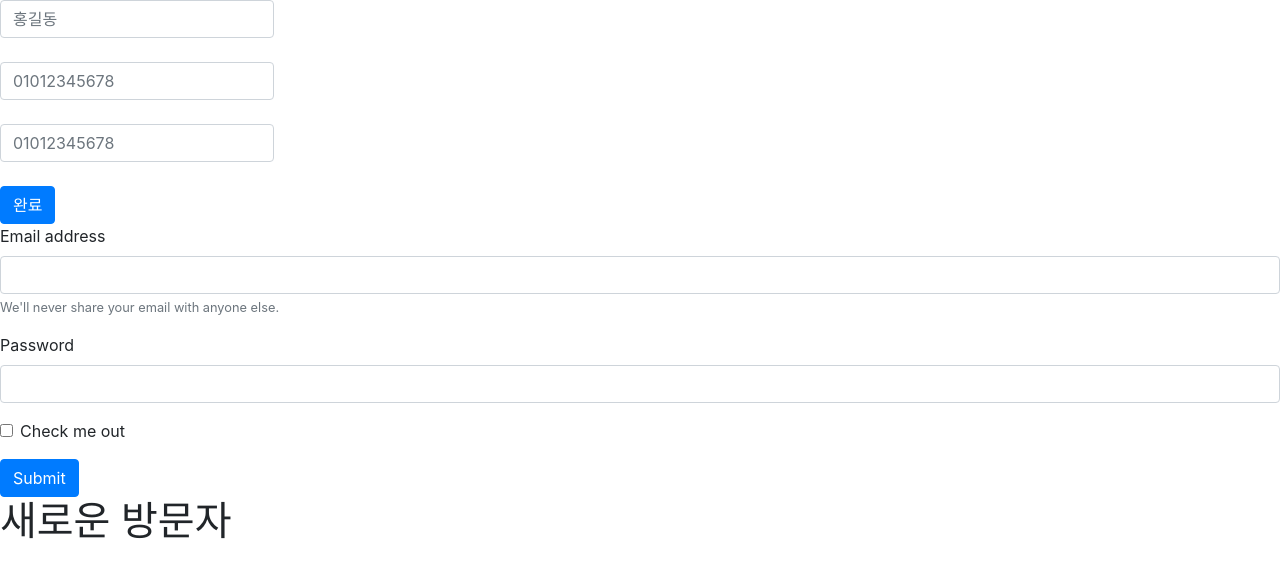
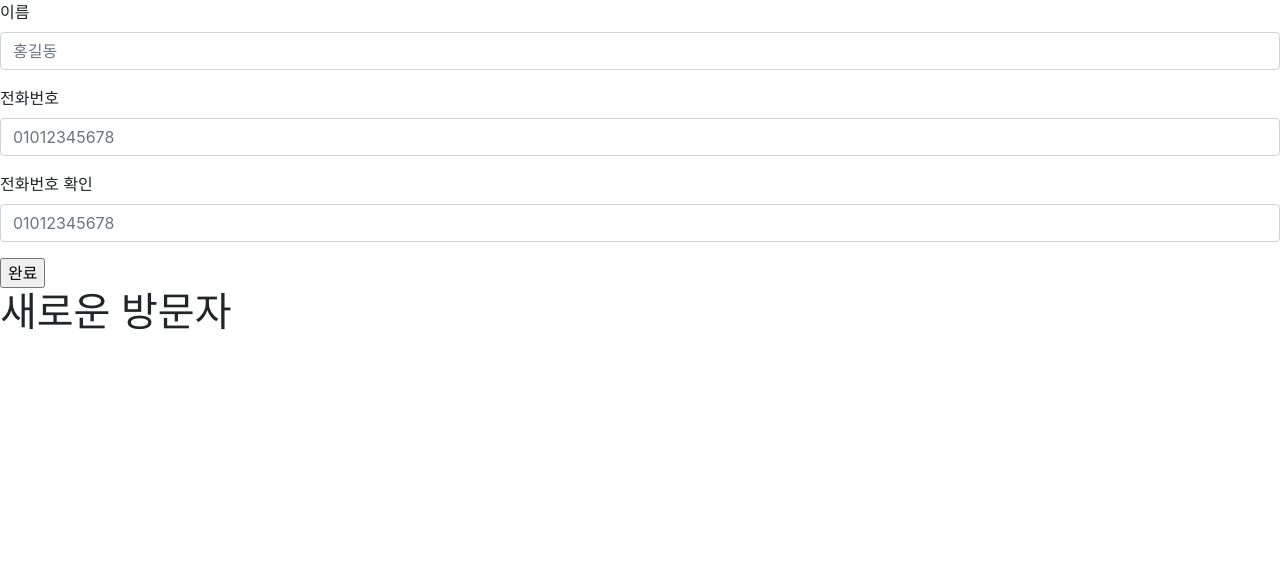
Before and after one commit to 26future/visitors, a Django app: page /visitors/new/ in a window 1280 px wide. Shown: the top 578 px of the page. Run offline with Django 3.2, Linux system fonts and the light colour scheme; some libraries are stand-ins or nearby versions.

Commit message:
200627 Project Django

```diff
--- a/visitors_data/templates/visitors_data/new.html
+++ b/visitors_data/templates/visitors_data/new.html
@@ -7,42 +7,22 @@
 
 {% block css %}
 
-<form action="" method="POST">
+  <form method="POST" class="post-form">
+    {% csrf_token %}
+      {% for field in form %}
+      <div class="form-group">
+      <label class="control-label" for="id_{{ field.name }}">{{ field.label }}</label>
 
-    {% csrf_token %}
-
-    <div class="form-group">
-      <label for="name">{{ form.name }}</label>
-    </div>
-    <div class="form-group">
-      <label for="number">{{ form.number }}</label>
-    </div>
-    <div class="form-group">
-        <label for="number2">{{ form.number2 }}</label>
+          {{ field }}
       </div>
-    <button type="submit" class="btn btn-primary">완료</button>
+      {% endfor %}
+      <input type="submit" value="완료">
   </form>
 
-
-  <form>
-    <div class="form-group">
-      <label for="exampleInputEmail1">Email address</label>
-      <input type="email" class="form-control" id="exampleInputEmail1" aria-describedby="emailHelp">
-      <small id="emailHelp" class="form-text text-muted">We'll never share your email with anyone else.</small>
-    </div>
-    <div class="form-group">
-      <label for="exampleInputPassword1">Password</label>
-      <input type="password" class="form-control" id="exampleInputPassword1">
-    </div>
-    <div class="form-group form-check">
-      <input type="checkbox" class="form-check-input" id="exampleCheck1">
-      <label class="form-check-label" for="exampleCheck1">Check me out</label>
-    </div>
-    <button type="submit" class="btn btn-primary">Submit</button>
-  </form>
+{% endblock %}
 
 
-{% endblock %}
+
 
 
 
```
